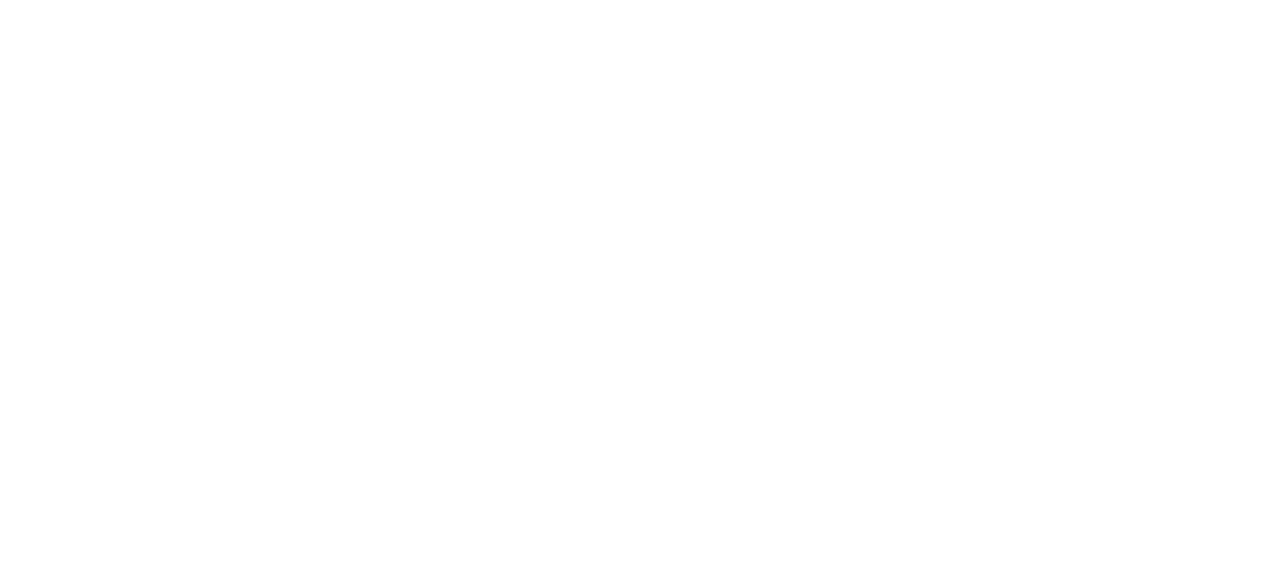
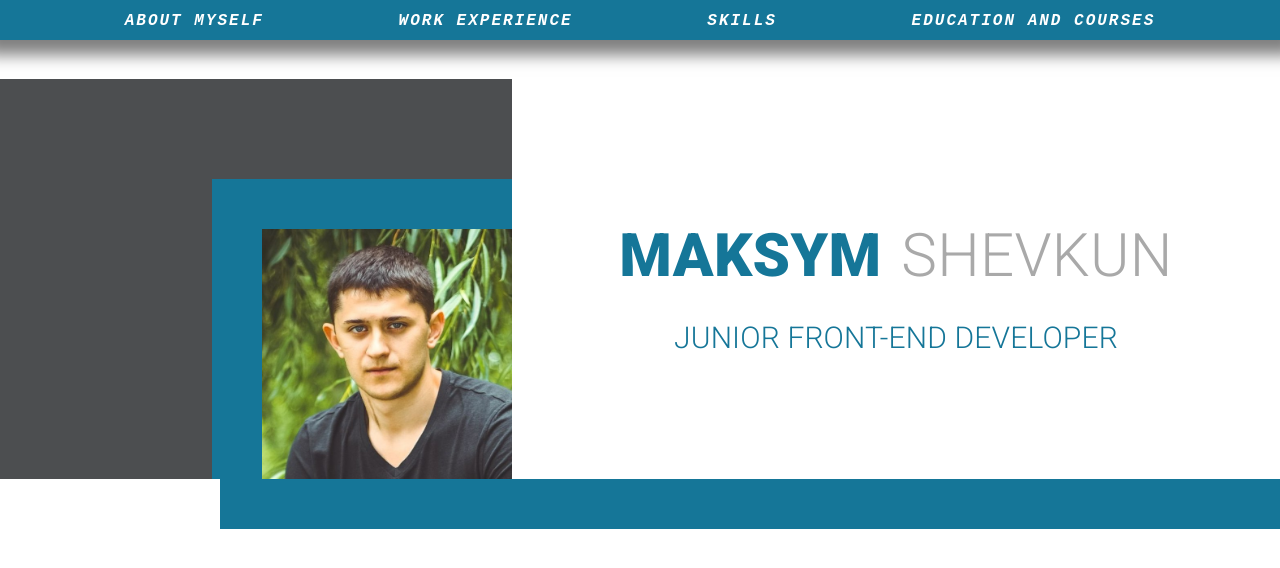
Before and after one commit to Maxi1912/rsschool-cv, a plain HTML site: page index.html in a window 1280 px wide. Drawn offline with Linux system fonts and the light colour scheme.

Commit message:
feat: add nav and header

```diff
--- a/index.html
+++ b/index.html
@@ -5,9 +5,34 @@
     <meta http-equiv="X-UA-Compatible" content="IE=edge">
     <meta name="viewport" content="width=device-width, initial-scale=1.0">
     <link rel="stylesheet" href="style.css">
+    <link rel="preconnect" href="https://fonts.googleapis.com">
+<link rel="preconnect" href="https://fonts.gstatic.com" crossorigin>
+<link href="https://fonts.googleapis.com/css2?family=Roboto:ital,wght@0,100;0,300;0,900;1,100;1,300;1,900&display=swap" rel="stylesheet">
     <title>CV</title>
 </head>
 <body>
-
+    <div class="page">
+        <nav>
+            <ul class="navigation-list">
+                <li><a href="">about myself</a></li>
+                <li><a href="">work experience</a></li>
+                <li><a href="">skills</a></li>
+                <li><a href="">education and courses</a></li>
+            </ul>
+        </nav>
+        <header>
+            <aside class="avatar">
+                <div class="avatar_img">
+                    <img src="Maksym.jpg" alt="avatar">
+                </div>
+            </aside>
+            <section class="name">
+                    <h1>maksym</h1>
+                    <span class="surname">shevkun</span>
+                    <span class="front">Junior Front-end Developer</span>
+            </section>
+        </header>
+        <div class="under_line_header"></div>
+    </div>
 </body>
 </html>
--- a/style.css
+++ b/style.css
@@ -1,3 +1,130 @@
+:root {
+    --blue: #157698;
+    --grey: #4C4E50;
+    --medium_grey: #C4C4C4;
+    --white: white;
+}
+
+* {
+    padding: 0;
+    margin: 0;
+    box-sizing: border-box;
+    font-family: 'Roboto', sans-serif;
+}
+
+.page {
+    display: flex;
+    flex-direction: column;
+    max-width: 1300px;
+    margin: 0 auto;
+    min-height: 100vh;
+}
+
+nav {
+    position: relative;
+    z-index: 1;
+    width: 100%;
+    background: var(--blue);
+    box-shadow: 0 0 15px 15px rgba(0, 0, 0, 0.5);
+}
+
+.navigation-list {
+    width: 100%;
+    margin: 0;
+    display: flex;
+    justify-content: space-evenly;
+}
+
+.navigation-list>li {
+    list-style-type: none;
+    display: inline-block;
+    text-transform: uppercase;
+    margin: 10px;
+}
+
+.navigation-list a {
+    color: var(--white);
+    text-decoration: none;
+    font-family: 'Courier New', Courier, monospace;
+    font-weight: 900;
+    font-style: italic;
+    letter-spacing: 2px;
+}
+
+header {
+    margin-top: 39px;
+    display: flex;
+    width: 100%;
+}
+
 .avatar {
-    border-radius: 25%;
+    width: 40%;
+    height: 400px;
+    background-color: var(--grey);
+    position: relative;
 }
+
+.avatar_img {
+    position: absolute;
+    width: 300px;
+    height: 300px;
+    right: 0;
+    bottom: 0;
+    background-color: var(--blue);
+}
+
+.avatar_img img {
+    position: absolute;
+    right: 0;
+    bottom: 0;
+    width: 250px;
+    height: 250px;
+}
+
+.name {
+    display: flex;
+    width: 60%;
+    flex-wrap: wrap;
+    justify-content: center;
+    align-content: center;
+}
+
+h1, .surname, .front {
+    display: inline-block;
+}
+
+h1 {
+    font-size: 60px;
+    line-height: 117px;
+    letter-spacing: 0.005em;
+    color: var(--blue);
+    text-transform: uppercase;
+    margin-right: 20px;
+}
+
+.surname {
+    font-style: normal;
+    font-weight: 300;
+    font-size: 60px;
+    line-height: 117px;
+    letter-spacing: 0.005em;
+    color: #A9A9A9;
+    text-transform: uppercase;
+}
+
+.front {
+    font-style: normal;
+    font-weight: normal;
+    font-size: 30px;
+    line-height: 47px;
+    letter-spacing: 0.005em;
+    text-transform: uppercase;
+    color: var(--blue);
+}
+
+.under_line_header {
+    width: 100%;
+    height: 50px;
+    background: var(--blue);
+    border-left: 220px solid var(--white);
+}
```
Also changed, not shown: Maksym.jpg (added).
